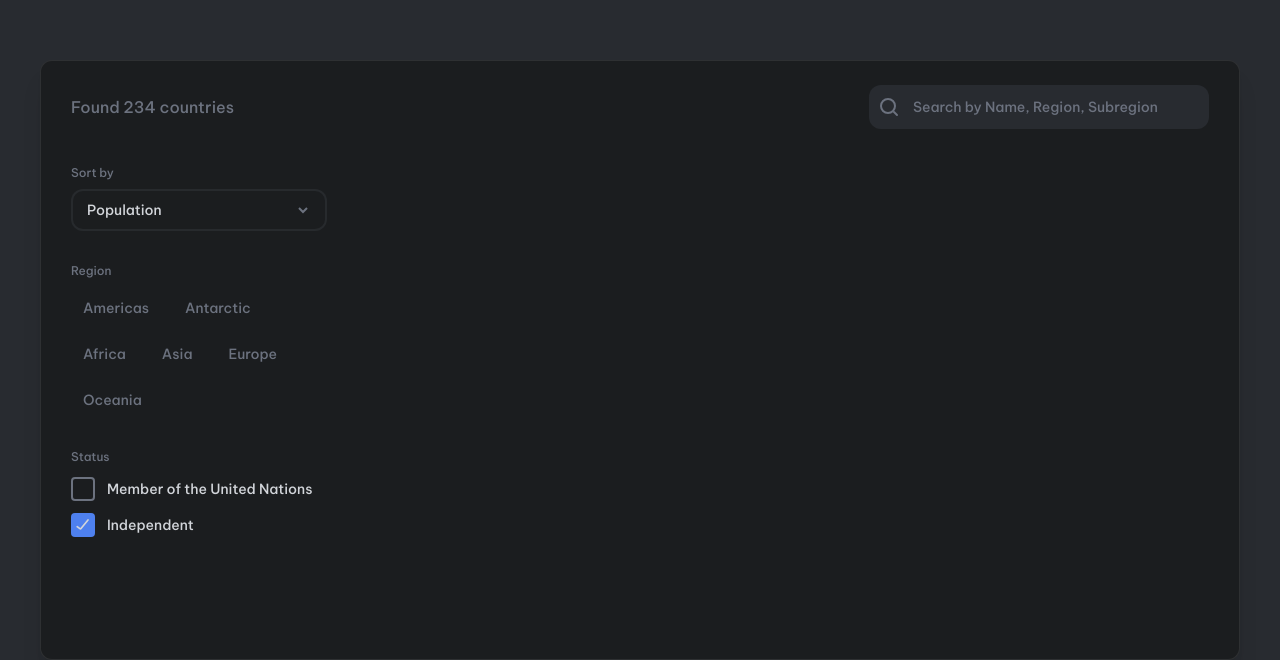
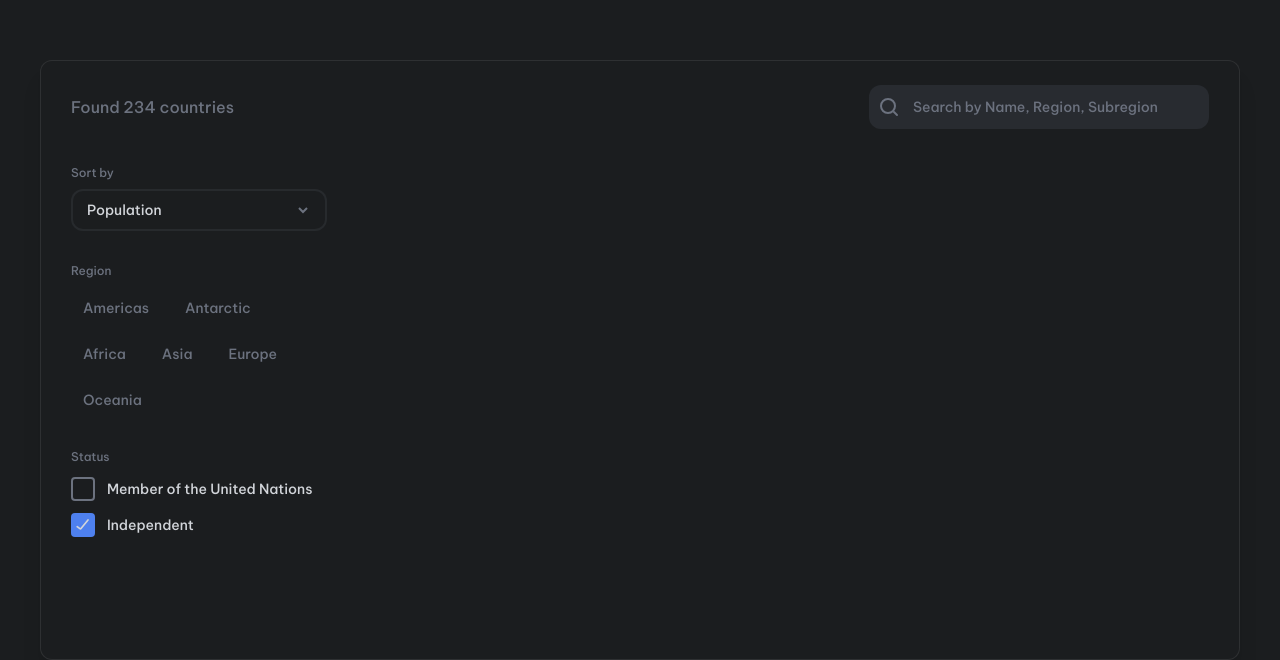
Before and after one commit to adrian-villamil/countrypage-worldranks, a Next.js app: page / in a window 1280 px wide. Shown: the part 180-840 px from the top of the page. Built offline with nearby package versions, Linux system fonts and the light colour scheme.

Commit message:
Updating colors.

```diff
--- a/src/app/globals.css
+++ b/src/app/globals.css
@@ -17,7 +17,7 @@
 } */
 
 body {
-  background-color: #282B30;
+  background-color: #1B1D1F;
 }
 
 @layer utilities {
--- a/tailwind.config.ts
+++ b/tailwind.config.ts
@@ -13,16 +13,12 @@ const config: Config = {
         "gradient-conic":
           "conic-gradient(from 180deg at 50% 50%, var(--tw-gradient-stops))",
       },
-      backgroundColor: {
-        'dark-black': '#1B1D1F',
-        'light-black': '#282B30',
-        'gray': '#6C727F',
-        'blue': '#4E80EE',
-      },
       colors: {
         'blue': '#4E80EE',
         'gray': '#6C727F',
         'white': '#D2D5DA',
+        'dark-black': '#1B1D1F',
+        'light-black': '#282B30',
       }
     },
   },
```
